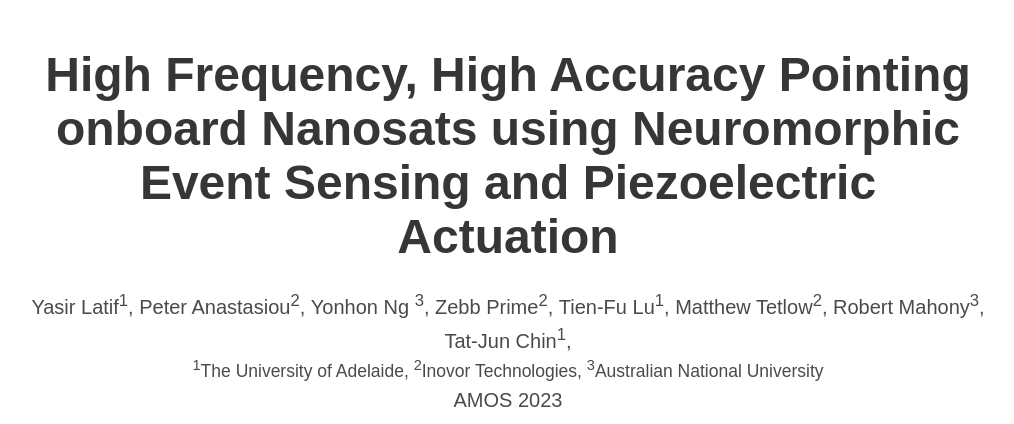
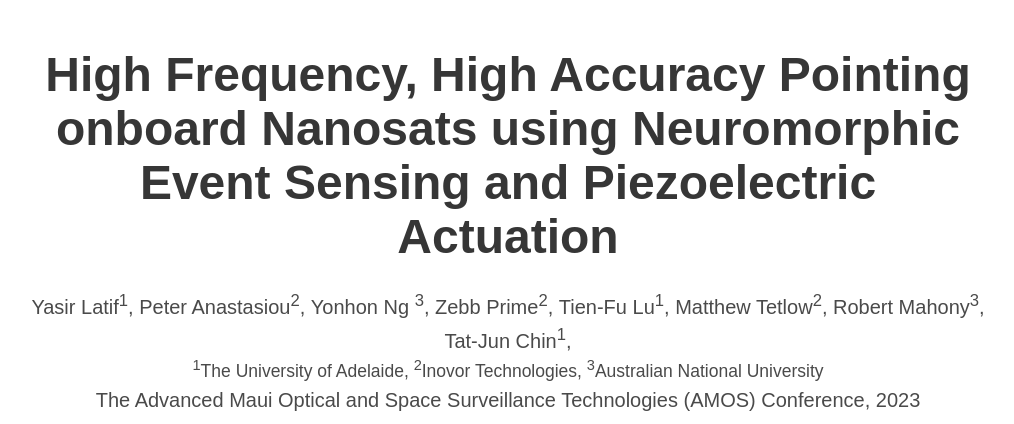
Before and after one commit to ylatif/ultrafinestabilisation, a plain HTML site: page index.html in a window 1280 px wide. Shown: the top 424 px of the page, without its empty margins (132-1146 px from the left). Drawn offline with nearby package versions, Linux system fonts and the light colour scheme; some icons are missing; a web font is replaced by a local one.

Commit message:
added AMOS full title

```diff
--- a/index.html
+++ b/index.html
@@ -70,7 +70,8 @@
 
             <div class="is-size-5 publication-authors">
               <span class="author-block"><small><sup>1</sup>The University of Adelaide, <sup>2</sup>Inovor Technologies,
-                  <sup>3</sup>Australian National University</small><br>AMOS 2023</span>
+                  <sup>3</sup>Australian National University</small><br>The Advanced Maui Optical and Space Surveillance
+                Technologies (AMOS) Conference, 2023</span>
               <!-- <span class="eql-cntrb"><small><br><sup>*</sup>Indicates Equal Contribution</small></span> -->
             </div>
 
@@ -194,7 +195,7 @@
       title={High Frequency, High Accuracy Pointing onboard Nanosats using
       Neuromorphic Event Sensing and Piezoelectric Actuation},
       author={Latif, Y and Anastasiou, P and Ng, Y and Prime, Z and Lu, TF and Tetlow, M and Mahony, R and Chin, TJ},
-      booktitle={AMOS},
+      booktitle={The Advanced Maui Optical and Space Surveillance Technologies (AMOS) Conference},
       year={2023}
       }</code></pre>
     </div>
```
